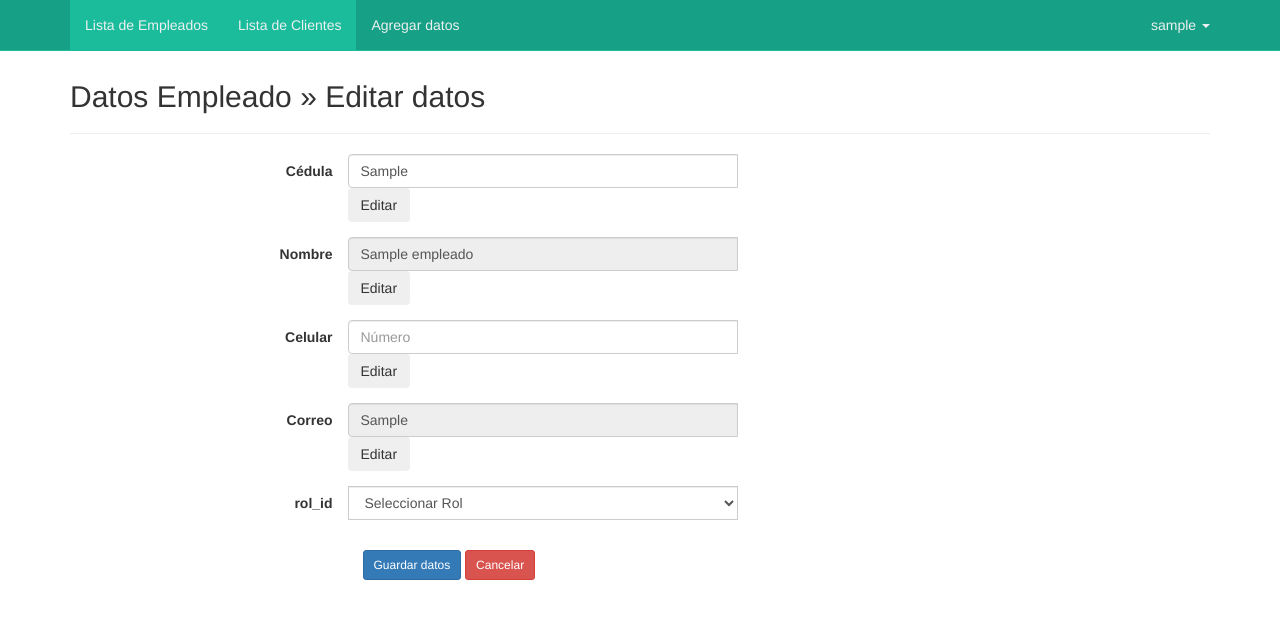
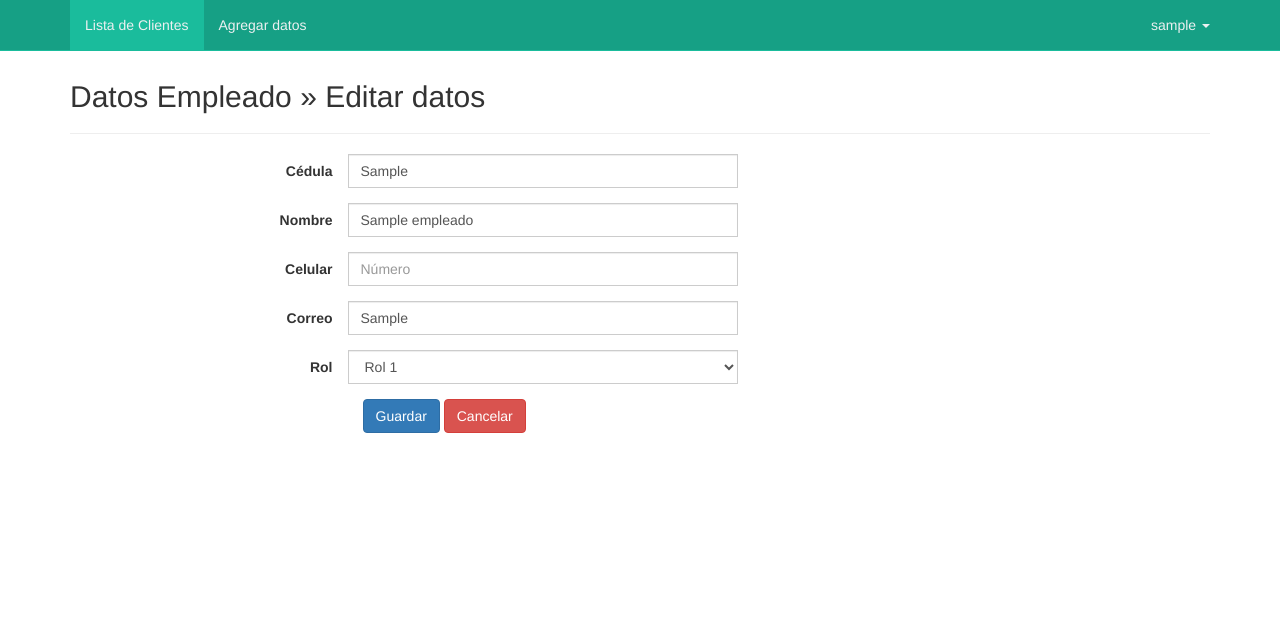
Before and after one commit to santiago2904/crazyvape, a PHP site: page /edit2.php?id=1 in a window 1280 px wide. Shown: the top 619 px of the page. Run offline with PHP 8.4, Linux system fonts and the light colour scheme; the visitor is signed in with stand-in values (Sample User, id 1); tables that the repository leaves empty or names only in its code hold one stand-in row (values such as "Sample post"); some libraries are stand-ins or nearby versions.

Commit message:
corregir el agregar_empleado

```diff
--- a/crud.php
+++ b/crud.php
@@ -57,7 +57,7 @@ include("conexion.php");
             <?php
     if(isset($_GET['aksi']) == 'delete'){
     // escaping, additionally removing everything that could be (html/javascript-) code
-    $id = mysqli_real_escape_string($con,(strip_tags($_GET["id"],ENT_QUOTES)));
+    $id = mysqli_real_escape_string($conn,(strip_tags($_GET["id"],ENT_QUOTES)));
     $result = mysqli_query($conn, "SELECT * FROM clientes WHERE cedula='$id'");
     if(mysqli_num_rows($result) == 0){
         echo '<div class="alert alert-info alert-dismissable"><button type="button" class="close" data-dismiss="alert" aria-hidden="true">&times;</button> No se encontraron datos.</div>';
@@ -123,7 +123,7 @@ if(mysqli_num_rows($sql) == 0){
                     <td>';  if(isset($_SESSION['rol']) && $_SESSION['rol'] == "ADMIN"){
                         echo '<div class="acciones-buttons">
                             <a href="edit.php?id='.$row['id'].'" title="Editar datos" class="btn btn-primary btn-sm"><span class="glyphicon glyphicon-edit" aria-hidden="true"></span></a>
-                            <a href="index.php?aksi=delete&id='.$row['id'].'" title="Eliminar" onclick="return confirm(\'Esta seguro de borrar los datos '.$row['nombre'].'?\')" class="btn btn-danger btn-sm"><span class="glyphicon glyphicon-trash" aria-hidden="true"></span></a>
+                            <a href="crud.php?aksi=delete&id='.$row['id'].'" title="Eliminar" onclick="return confirm(\'Esta seguro de borrar los datos '.$row['nombre'].'?\')" class="btn btn-danger btn-sm"><span class="glyphicon glyphicon-trash" aria-hidden="true"></span></a>
                             </div>';
                     }
                     echo '
--- a/edit2.php
+++ b/edit2.php
@@ -49,7 +49,6 @@ include("conexion.php");
             <hr />
 
             <?php
-            // Escapando y eliminando posibles códigos (HTML/JavaScript) en el parámetro id
             $id = mysqli_real_escape_string($conn, (strip_tags($_GET["id"], ENT_QUOTES)));
             $sql = mysqli_query($conn, "SELECT * FROM empleados WHERE id='$id'");
             if (mysqli_num_rows($sql) == 0) {
@@ -67,7 +66,7 @@ include("conexion.php");
 
 
                 $update = mysqli_query($conn, "UPDATE empleados SET
-                cedula = $cedula, nombres='$nombres', celular=$celular, correo='$correo', rol_id=$rol_id  WHERE id=$id")
+                cedula = '$cedula', nombres='$nombres', celular='$celular', correo='$correo', rol_id='$rol_id' WHERE id='$id'")
                 or die(mysqli_error());
 
                 if ($update) {
@@ -86,116 +85,50 @@ include("conexion.php");
                 <div class="form-group">
                     <label class="col-sm-3 control-label">Cédula</label>
                     <div class="col-sm-4 input-group">
-                        <input type="text" name="cedula" id="cedula" value="<?php echo $row['cedula']; ?>" class="form-control"
-                            placeholder="Cédula" required oninput="this.value = this.value.replace(/[^0-9]/g, '').slice(0, 11);">
-                        <div class="input-group-append">
-                            <button type="button" class="btn btn-secondary"
-                                onclick="toggleReadOnly('cedula')">Editar</button>
-                        </div>
+                        <input type="text" name="cedula" value="<?php echo $row['cedula']; ?>" class="form-control" placeholder="Cédula" required oninput="this.value = this.value.replace(/[^0-9]/g, '').slice(0, 11);">
                     </div>
                 </div>
                 <div class="form-group">
                     <label class="col-sm-3 control-label">Nombre</label>
                     <div class="col-sm-4 input-group">
-                        <input type="text" name="nombres" value="<?php echo $row['nombres']; ?>" class="form-control"
-                            placeholder="Nombre" required readonly onkeypress="return soloLetras(event)">
-                        <div class="input-group-append">
-                            <button type="button" class="btn btn-secondary"
-                                onclick="toggleReadOnly('nombres')">Editar</button>
-                        </div>
+                        <input type="text" name="nombres" value="<?php echo $row['nombres']; ?>" class="form-control" placeholder="Nombre" required>
                     </div>
                 </div>
                 <div class="form-group">
                     <label class="col-sm-3 control-label">Celular</label>
                     <div class="col-sm-4 input-group">
-                        <input type="number" name="celular" value="<?php echo $row['celular']; ?>" class="form-control"
-                            placeholder="Número" required oninput="this.value = this.value.replace(/[^0-9]/g, '').slice(0, 10);">
-                        <div class="input-group-append">
-                            <button type="button" class="btn btn-secondary"
-                                onclick="toggleReadOnly('celular')">Editar</button>
+                        <input type="number" name="celular" value="<?php echo $row['celular']; ?>" class="form-control" placeholder="Número" required oninput="this.value = this.value.replace(/[^0-9]/g, '').slice(0, 10);">
                     </div>
+                </div>
+                <div class="form-group">
+                    <label class="col-sm-3 control-label">Correo</label>
+                    <div class="col-sm-4 input-group">
+                        <input type="text" name="correo" value="<?php echo $row['correo']; ?>" class="form-control" placeholder="Correo" required>
+                    </div>
+                </div>
+                <div class="form-group">
+                    <label class="col-sm-3 control-label">Rol</label>
+                    <div class="col-sm-4 input-group">
+                        <select name="rol_id" class="form-control" required>
+                            <option value="">Seleccionar Rol</option>
+                            <option value="1" <?php if($row['rol_id'] == 1) echo 'selected'; ?>>Rol 1</option>
+                            <option value="2" <?php if($row['rol_id'] == 2) echo 'selected'; ?>>Rol 2</option>
+                            <!-- Agrega más opciones según sea necesario -->
+                        </select>
                     </div>
                 </div>
 
                 <div class="form-group">
-                    <label class="col-sm-3 control-label">Correo</label>
-                    <div class="col-sm-4 input-group">
-                        <input type="text" name="correo" value="<?php echo $row['correo']; ?>" class="form-control"
-                            placeholder="Correo" required readonly>
-                        <div class="input-group-append">
-                            <button type="button" class="btn btn-secondary"
-                                onclick="toggleReadOnly('correo')">Editar</button>
-                        </div>
-                    </div>
-                </div>
-                <div class="form-group">
-                    <label class="col-sm-3 control-label">rol_id</label>
-                    <div class="col-sm-4 input-group">
-                        <select name="rol_id" id="rol_id" class="form-control" required>
-                            <option value="">Seleccionar Rol</option>
-                            <option value="1">Rol 1</option>
-                            <option value="2">Rol 2</option>
-                            <!-- Agrega más opciones según sea necesario -->
-                        </select>
-                    </div>
-                </div>
-                <div class="form-group">
-
-                </div>
-                <div class="form-group">
                     <label class="col-sm-3 control-label">&nbsp;</label>
                     <div class="col-sm-6">
-                        <!-- Modal de Confirmación -->
-                        <div class="modal fade" id="confirmarModal" tabindex="-1" role="dialog"
-                            aria-labelledby="confirmarModalLabel" aria-hidden="true">
-                            <div class="modal-dialog" role="document">
-                                <div class="modal-content">
-                                    <div class="modal-header">
-                                        <h5 class="modal-title" id="confirmarModalLabel">Confirmación</h5>
-                                        <button type="button" class="close" data-dismiss="modal" aria-label="Cerrar">
-                                            <span aria-hidden="true">&times;</span>
-                                        </button>
-                                    </div>
-                                    <div class="modal-body">
-                                        ¿Está seguro de que desea guardar los cambios?
-                                    </div>
-                                    <div class="modal-footer">
-                                        <button type="button" class="btn btn-secondary"
-                                            data-dismiss="modal">Cancelar</button>
-                                        <button type="submit" name="save" class="btn btn-primary">Guardar
-                                            cambios</button>
-                                    </div>
-                                </div>
-                            </div>
-                        </div>
-                        <!-- Fin Modal de Confirmación -->
-
-                        <button type="button" class="btn btn-sm btn-primary" data-toggle="modal"
-                            data-target="#confirmarModal">Guardar datos</button>
-                        <a href="crudEmpleados.php" class="btn btn-sm btn-danger">Cancelar</a>
+                        <button type="submit" name="save" class="btn btn-primary">Guardar</button>
+                        <a href="crudEmpleados.php" class="btn btn-danger">Cancelar</a>
                     </div>
                 </div>
             </form>
         </div>
     </div>
-
-    <script>
-    function toggleReadOnly(fieldName) {
-        var inputField = document.getElementsByName(fieldName)[0];
-        inputField.readOnly = !inputField.readOnly;
-    }
-    </script>
-
-    <script>
-    function soloLetras(event) {
-        var key = event.keyCode;
-        return ((key >= 65 && key <= 90) || (key >= 97 && key <= 122) || key == 32 || key == 225 || key == 193 || key == 233 || key == 201 || key == 237 || key == 205 || key == 243 || key == 211 || key == 250 || key == 218 || key == 241 || key == 209 || key == 252 || key == 220 || key == 252 || key == 220 || key == 32 || key == 46 || key == 8);
-    }
-    </script>
-
-
     <script src="https://cdn.jsdelivr.net/npm/sweetalert2@11"></script>
-
     <script>
         function validarCorreo() {
             var correo = document.getElementsByName("correo")[0].value;
@@ -210,24 +143,6 @@ include("conexion.php");
             return true;
         }
     </script>
-
-   <script src="https://cdn.jsdelivr.net/npm/sweetalert2@11"></script>
-
-    <script>
-    function validarFormulario() {
-        var rolId = document.getElementById("rol_id").value;
-        if (rolId === "") {
-            Swal.fire({
-                icon: 'error',
-                title: 'Error',
-                text: 'Por favor, ingrese un Rol.',
-            });
-            return f            return false; // Evita que el formulario se envíe
-        }
-        return true; // Permite que el formulario se envíe si se ha seleccionado un rol
-    }
-    </script>
-
     <script src="https://ajax.googleapis.com/ajax/libs/jquery/1.11.3/jquery.min.js"></script>
     <script src="js/bootstrap.min.js"></script>
     <script src="js/bootstrap-datepicker.js"></script>
--- a/login_conexion.php
+++ b/login_conexion.php
@@ -6,7 +6,7 @@ include 'conexion.php';
 
 // Verificar si el usuario ya ha iniciado sesión
 if(isset($_SESSION['usuario'])){
-    header("location: crudEmpleados.php");
+    header("location: crud.php");
     exit; // Salir del script para evitar que se siga ejecutando
 }
 
@@ -42,7 +42,7 @@ if($_SERVER['REQUEST_METHOD'] == 'POST'){
                 $_SESSION['correo'] = $row['correo'];
 
                 // Redirigir a la página de empleados
-                header("location: crudEmpleados.php");
+                header("location: crud.php");
                 exit; // Salir del script para evitar que se siga ejecutando
             } else {
                 // Mostrar un mensaje de error en la página de inicio de sesión
--- a/nav.php
+++ b/nav.php
@@ -10,8 +10,13 @@
     </div>
     <div id="navbar" class="navbar-collapse collapse">
         <ul class="nav navbar-nav">
+            <li class="active"><a href="crud.php">Lista de Clientes</a></li>
+            <?php if(isset($_SESSION['rol']) && $_SESSION['rol'] == "ADMIN"): ?>
+
             <li class="active"><a href="crudEmpleados.php">Lista de Empleados</a></li>
-            <li class="active"><a href="crud.php">Lista de Clientes</a></li>
+
+            <?php endif; ?>
+
             <li><a href="add.php">Agregar datos</a></li>
         </ul>
         <!-- Mini perfil desplegable -->
```
Also changed, not shown: agregar_empleado.php (+21 -2 lines), crudEmpleados.php (+17 -14 lines). Lines whose indentation alone changed are shown as unchanged.
